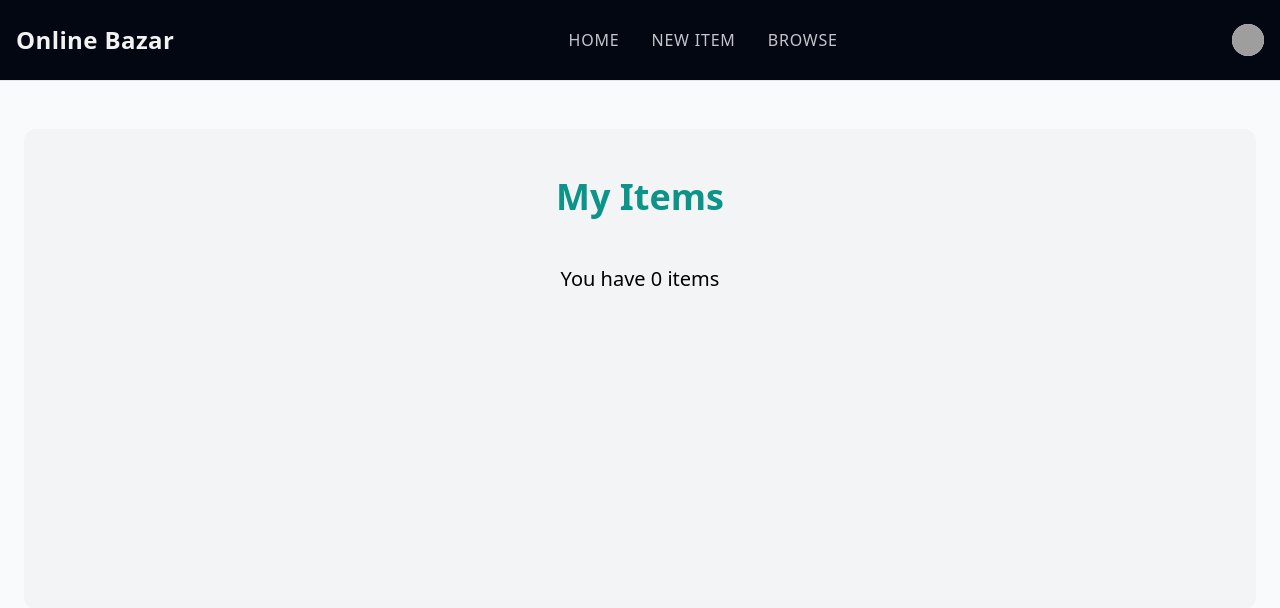
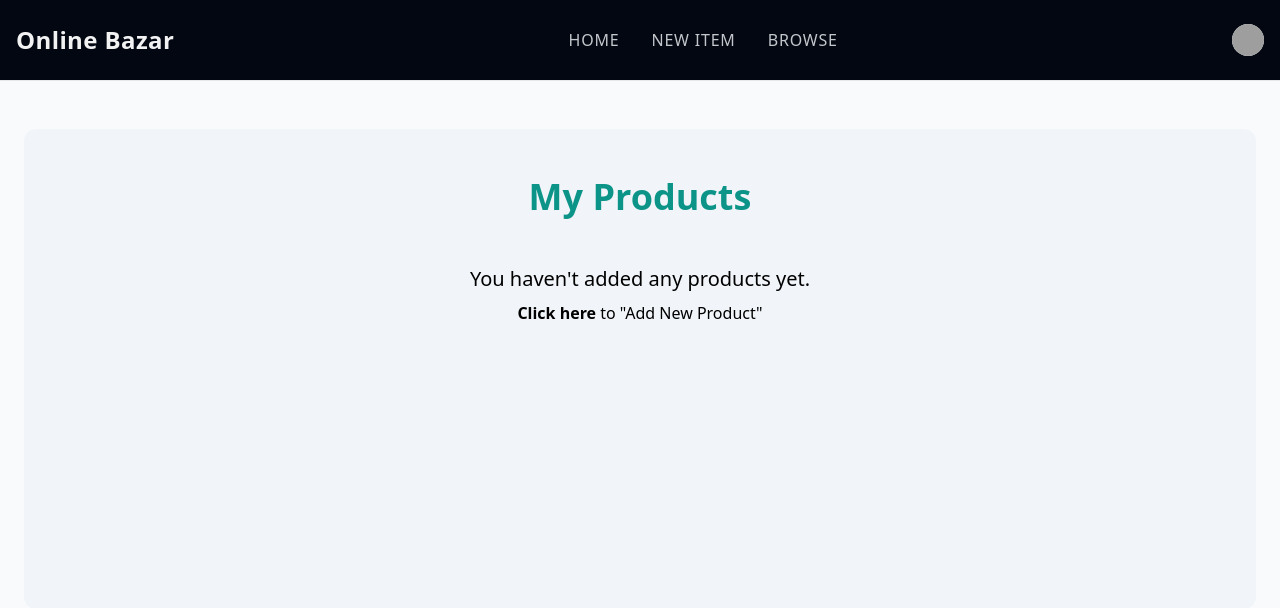
Before and after one commit to matrix-bro/online-bazar, a Django app: page /dashboard/ in a window 1280 px wide. Shown: the top 608 px of the page. Run offline with Django 4.2, Linux system fonts and the light colour scheme; the visitor is signed in with stand-in values (Sample User, id 1); data that the repository does not hold is empty; parts of the project's set-up code (start-up, migrations or seed data) failed here and were passed over; some libraries are stand-ins or nearby versions; grey boxes are pictures that could not be loaded.

Commit message:
Design changes in most of the pages

```diff
--- a/app/templates/app/base.html
+++ b/app/templates/app/base.html
@@ -200,6 +200,8 @@
       <div class="text-gray-200/80 text-sm">&copy; 2024 & All rights reserved.</div>
     </footer>
 
+    {% block scripts %}
+    {% endblock %}
     <!-- Flowbite -->
     <script src="https://cdnjs.cloudflare.com/ajax/libs/flowbite/2.2.1/flowbite.min.js"></script>
   </body>
--- a/app/templates/app/dashboard.html
+++ b/app/templates/app/dashboard.html
@@ -3,8 +3,8 @@
 {% block title %} Dashboard {% endblock %}
 
 {% block content %}
-    <div class="mt-6 px-6 py-12 bg-gray-100 rounded-xl min-h-[30rem]">
-        <h2 class="mb-12 text-3xl md:text-4xl font-bold text-teal-600 text-center">My Items</h2>
+    <div class="mt-6 px-6 py-12 bg-slate-100 rounded-xl min-h-[30rem]">
+        <h2 class="mb-12 text-3xl md:text-4xl font-bold text-teal-600 text-center">My Products</h2>
         {% if items %}
             <div class="grid grid-cols-3 gap-3">
                 {% for item in items %}
@@ -14,7 +14,7 @@
                                 <img src="{{ item.image_card.url }}" class="rounded-t-xl w-full">
                             </div>
                             <div class="p-6 bg-white rounded-b-xl">
-                                <h2 class="text-2xl capitalize">{{ item.name }}</h2>
+                                <h2 class="text-2xl capitalize font-semibold">{{ item.name }}</h2>
                                 <p class="text-gray-500">Price: {{ item.price|floatformat }}</p>
                             </div>
                         </a>
@@ -22,7 +22,10 @@
                 {% endfor %}
             </div>
         {% else %}
-            <h3 class="text-xl text-center">You have 0 items</h3>
+            <h3 class="text-xl text-center">You haven't added any products yet.</h3>
+            <p class="text-center mt-2"><a href="{% url 'new-item' %}" class="text-base hover:underline font-semibold">Click here </a> to
+                <span class=""> "Add New Product"</span>
+            </p>
         {% endif %}
 
     </div>
--- a/app/templates/app/item_form.html
+++ b/app/templates/app/item_form.html
@@ -22,7 +22,7 @@
             </div>
         {% endif %}
 
-        <button class="mt-4 py-4 px-8 text-lg bg-teal-500 hover:bg-teal-700 rounded-xl text-white">Submit</button>
+        <button class="mt-4 py-3 px-8 text-lg bg-teal-500 hover:bg-teal-700 rounded-xl text-white">Submit</button>
 
     </form>
 {% endblock %}
--- a/app/templates/app/login.html
+++ b/app/templates/app/login.html
@@ -3,8 +3,8 @@
 {% block title %}Log in{% endblock %}
 
 {% block content %}
-    <div class="lg:w-1/3 md:w-1/2 my-6 mx-auto p-6 bg-gray-100 rounded-xl">
-        <h1 class="mb-6 text-3xl text-center font-bold tracking-wide">Sign in</h1>
+    <div class="lg:w-1/3 md:w-1/2 my-6 mx-auto p-6 bg-slate-100 rounded-xl">
+        <h1 class="mb-6 text-3xl text-center font-bold tracking-wide underline">Sign in</h1>
 
         <form action="" method="post">
             {% csrf_token %}
@@ -33,7 +33,7 @@
                 </div>
             {% endif %}
 
-            <button class="py-4 px-8 text-lg bg-blue-500 hover:bg-blue-700 rounded-xl text-white">Login</button>
+            <button class="py-3 px-8 text-lg bg-blue-500 hover:bg-blue-700 rounded-xl text-white">Login</button>
         </form>
     </div>
 
--- a/app/templates/app/new_conversation.html
+++ b/app/templates/app/new_conversation.html
@@ -22,7 +22,7 @@
             </div>
         {% endif %}
 
-        <button class="mt-6 py-4 px-8 text-lg bg-teal-500 hover:bg-teal-700 rounded-xl text-white">Send</button>
+        <button class="mt-6 py-3 px-8 text-lg bg-teal-500 hover:bg-teal-700 rounded-xl text-white">Send</button>
 
     </form>
 {% endblock %}
--- a/app/templates/app/signup.html
+++ b/app/templates/app/signup.html
@@ -3,8 +3,8 @@
 {% block title %}Sign Up{% endblock %}
 
 {% block content %}
-    <div class="md:w-1/2 my-6 mx-auto p-6 bg-gray-100 rounded-xl">
-        <h1 class="mb-6 text-3xl text-center font-bold tracking-wide">Sign Up</h1>
+    <div class="md:w-1/2 my-6 mx-auto p-6 bg-slate-100 rounded-xl">
+        <h1 class="mb-6 text-3xl text-center font-bold tracking-wide underline">Sign Up</h1>
 
         <form action="" method="post">
             {% csrf_token %}
@@ -43,7 +43,7 @@
                 </div>
             {% endif %}
 
-            <button class="py-4 px-8 text-lg bg-teal-500 hover:bg-teal-700 rounded-xl text-white">Register</button>
+            <button class="py-3 px-8 text-lg bg-teal-500 hover:bg-teal-700 rounded-xl text-white">Register</button>
         </form>
     </div>
 
--- a/app/views.py
+++ b/app/views.py
@@ -57,7 +57,7 @@ def new_item(request):
 
     return render(request, 'app/item_form.html', {
         'form': form,
-        'title': 'Add New Item',
+        'title': 'Add New Product',
     })
 
 @login_required
@@ -91,7 +91,7 @@ def edit_item(request, slug):
 
     return render(request, 'app/item_form.html', {
         'form': form,
-        'title': 'Edit Item',
+        'title': 'Edit Product',
     })
 
 def browse_items(request):
```
Also changed, not shown: app/templates/app/conversation_messages.html (+13 -3 lines), app/templates/app/inbox.html (+4 -4 lines), app/templates/app/item_details.html (+7 -7 lines).
